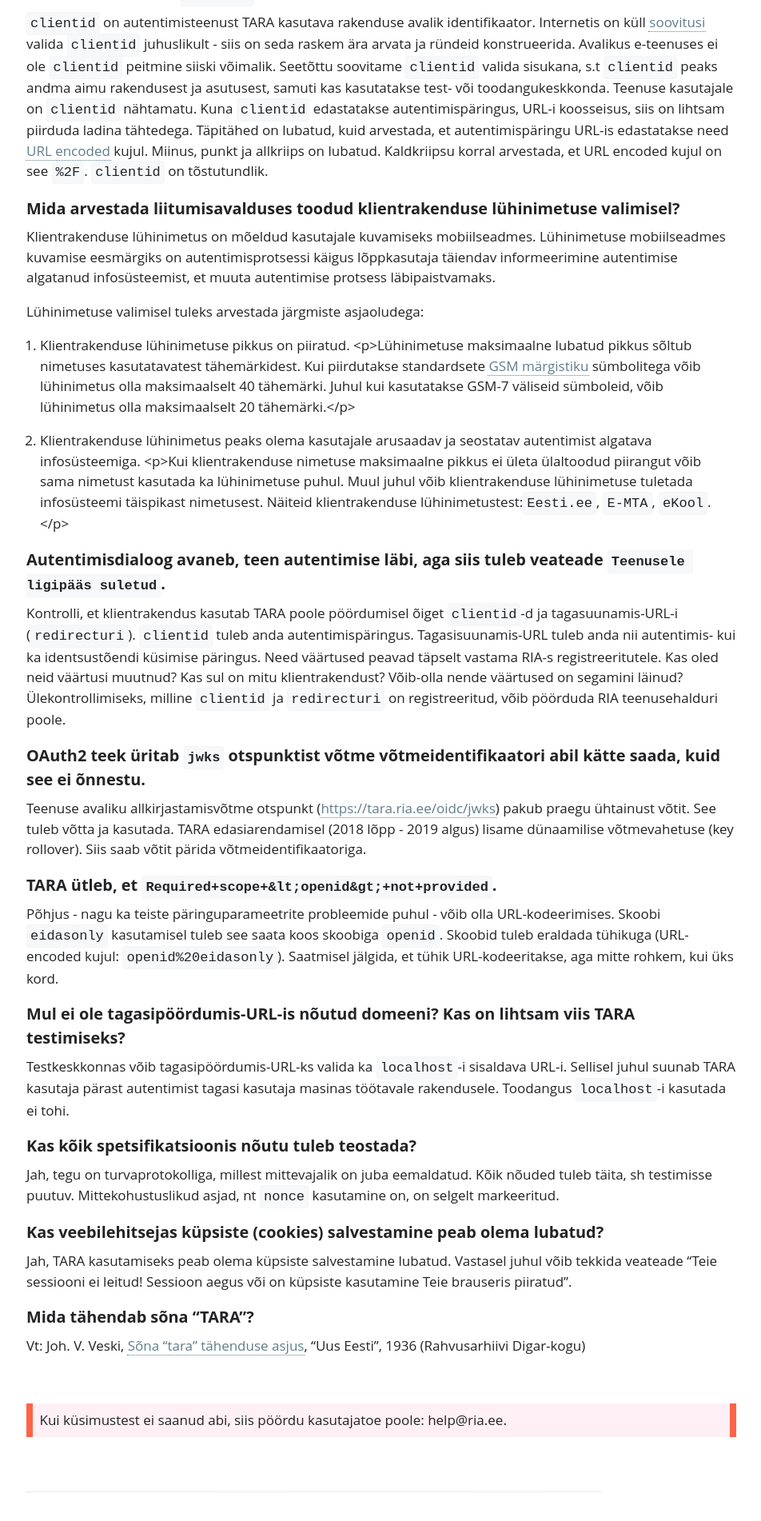
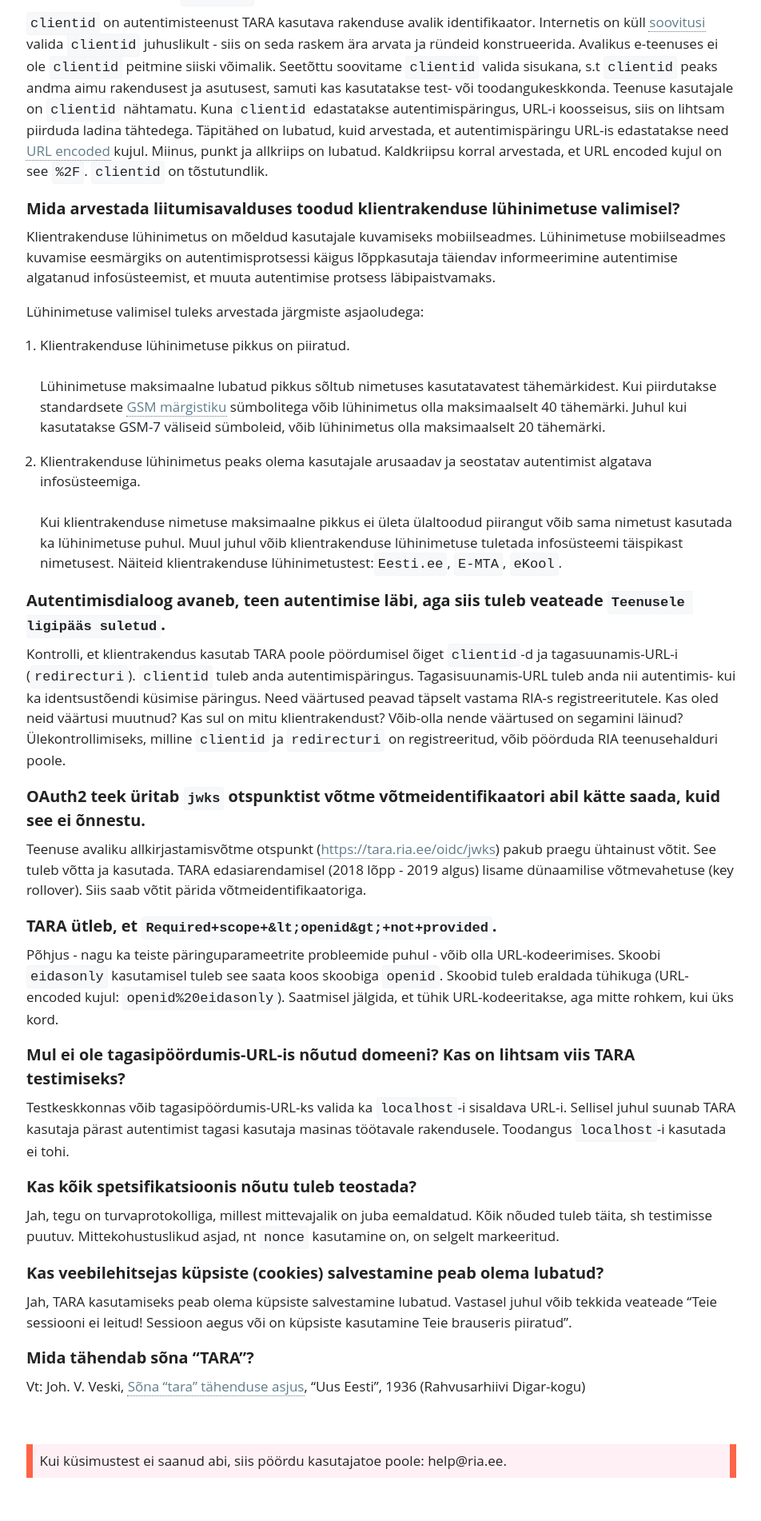
Before and after one commit to e-gov/TARA-Doku, a Jekyll site: the page built from Eneseabi.md, in a window 1280 px wide. Shown: the part 3132-5034 px from the top of the page at 80% size, without its empty margins (325-1277 px from the left). Built offline with Jekyll 4.4.1, drawn with Linux system fonts in a browser that asks for light colours; our own code applies the rules of GitHub Pages for plain Markdown files.

```diff
--- a/Eneseabi.md
+++ b/Eneseabi.md
@@ -82,9 +82,9 @@ Klientrakenduse lühinimetus on mõeldud kasutajale kuvamiseks mobiilseadmes. L
 
 Lühinimetuse valimisel tuleks arvestada järgmiste asjaoludega:
 
-1. Klientrakenduse lühinimetuse pikkus on piiratud. <p>Lühinimetuse maksimaalne lubatud pikkus sõltub nimetuses kasutatavatest tähemärkidest. Kui piirdutakse standardsete [GSM märgistiku](https://en.wikipedia.org/wiki/GSM_03.38) sümbolitega võib lühinimetus olla maksimaalselt 40 tähemärki. Juhul kui kasutatakse GSM-7 väliseid sümboleid, võib lühinimetus olla maksimaalselt 20 tähemärki.</p>
+1. Klientrakenduse lühinimetuse pikkus on piiratud. <br/><br/>Lühinimetuse maksimaalne lubatud pikkus sõltub nimetuses kasutatavatest tähemärkidest. Kui piirdutakse standardsete [GSM märgistiku](https://en.wikipedia.org/wiki/GSM_03.38) sümbolitega võib lühinimetus olla maksimaalselt 40 tähemärki. Juhul kui kasutatakse GSM-7 väliseid sümboleid, võib lühinimetus olla maksimaalselt 20 tähemärki.
 
-2. Klientrakenduse lühinimetus peaks olema kasutajale arusaadav ja seostatav autentimist algatava infosüsteemiga. <p>Kui klientrakenduse nimetuse maksimaalne pikkus ei ületa ülaltoodud piirangut võib sama nimetust kasutada ka lühinimetuse puhul. Muul juhul võib klientrakenduse lühinimetuse tuletada infosüsteemi täispikast nimetusest. Näiteid klientrakenduse lühinimetustest:`Eesti.ee`, `E-MTA`, `eKool`.</p>
+2. Klientrakenduse lühinimetus peaks olema kasutajale arusaadav ja seostatav autentimist algatava infosüsteemiga. <br/><br/>Kui klientrakenduse nimetuse maksimaalne pikkus ei ületa ülaltoodud piirangut võib sama nimetust kasutada ka lühinimetuse puhul. Muul juhul võib klientrakenduse lühinimetuse tuletada infosüsteemi täispikast nimetusest. Näiteid klientrakenduse lühinimetustest:`Eesti.ee`, `E-MTA`, `eKool`.
 
 ## Autentimisdialoog avaneb, teen autentimise läbi, aga siis tuleb veateade `Teenusele ligipääs suletud`.
 
```
